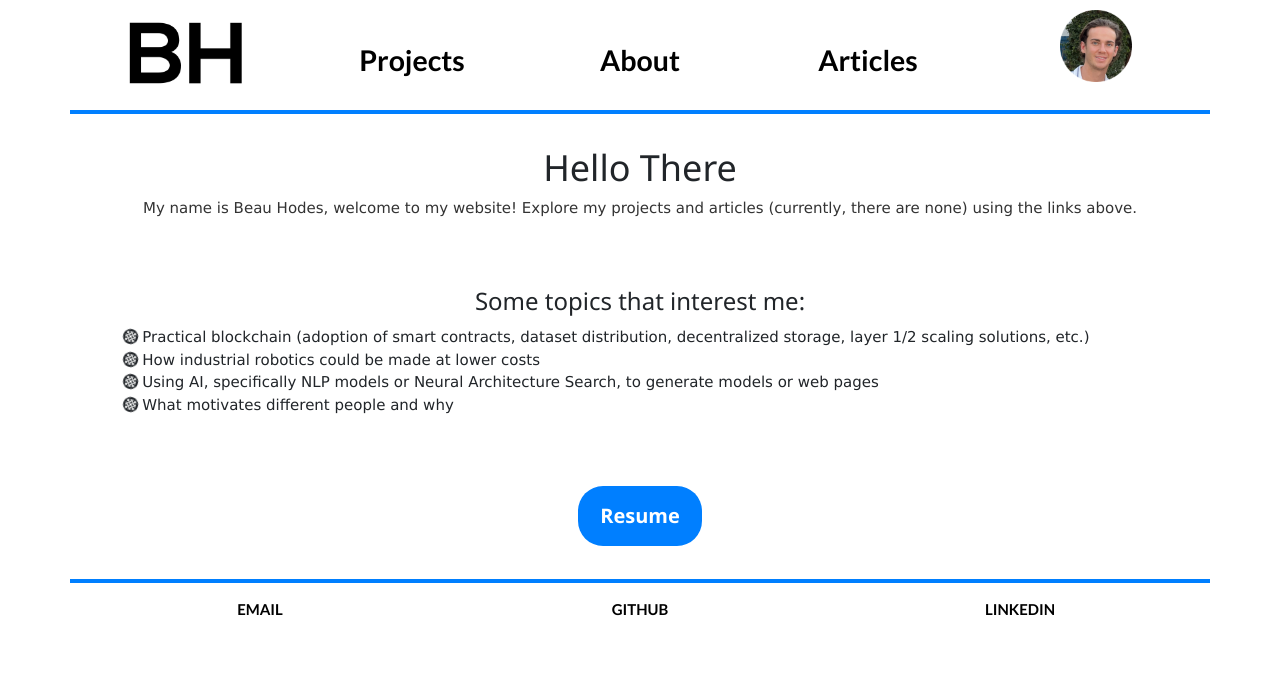
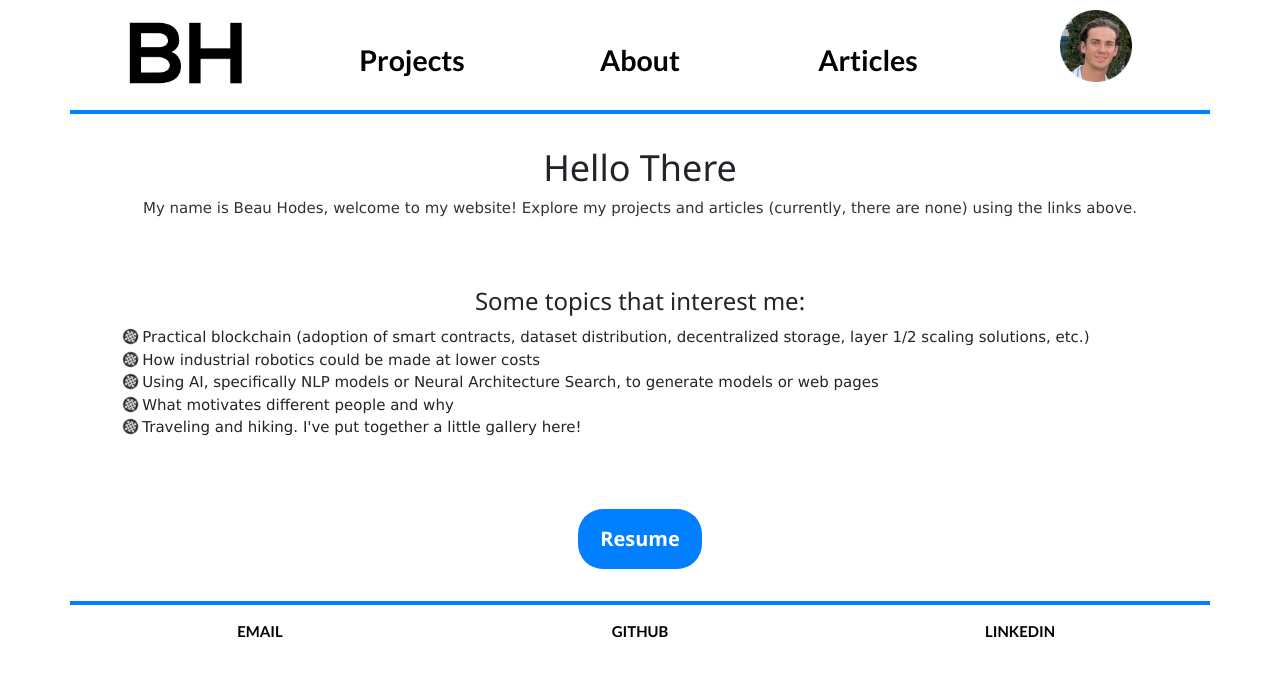
Before and after one commit to beauhodes/beauhodes.github.io, a Jekyll site: the page built from index.html, in a window 1280 px wide. Shown: the top 677 px of the page. Built offline with Jekyll 4.4.1, drawn with Linux system fonts in a browser that asks for light colours; nearby versions of some CDN libraries.

Commit message:
Update index.html

```diff
--- a/index.html
+++ b/index.html
@@ -14,6 +14,7 @@ title: Beau Hodes
   <li><i class="fas fa-stroopwafel fa-spin"></i> How industrial robotics could be made at lower costs</li>
   <li><i class="fas fa-stroopwafel fa-spin"></i> Using AI, specifically NLP models or Neural Architecture Search, to generate models or web pages</li>
   <li><i class="fas fa-stroopwafel fa-spin"></i> What motivates different people and why</li>
+  <li><i class="fas fa-stroopwafel fa-spin"></i> Traveling and hiking. I've put together a little gallery <a href="/gallery">here</a>!</li>
 </ul>
 </div>
 <br>
```
